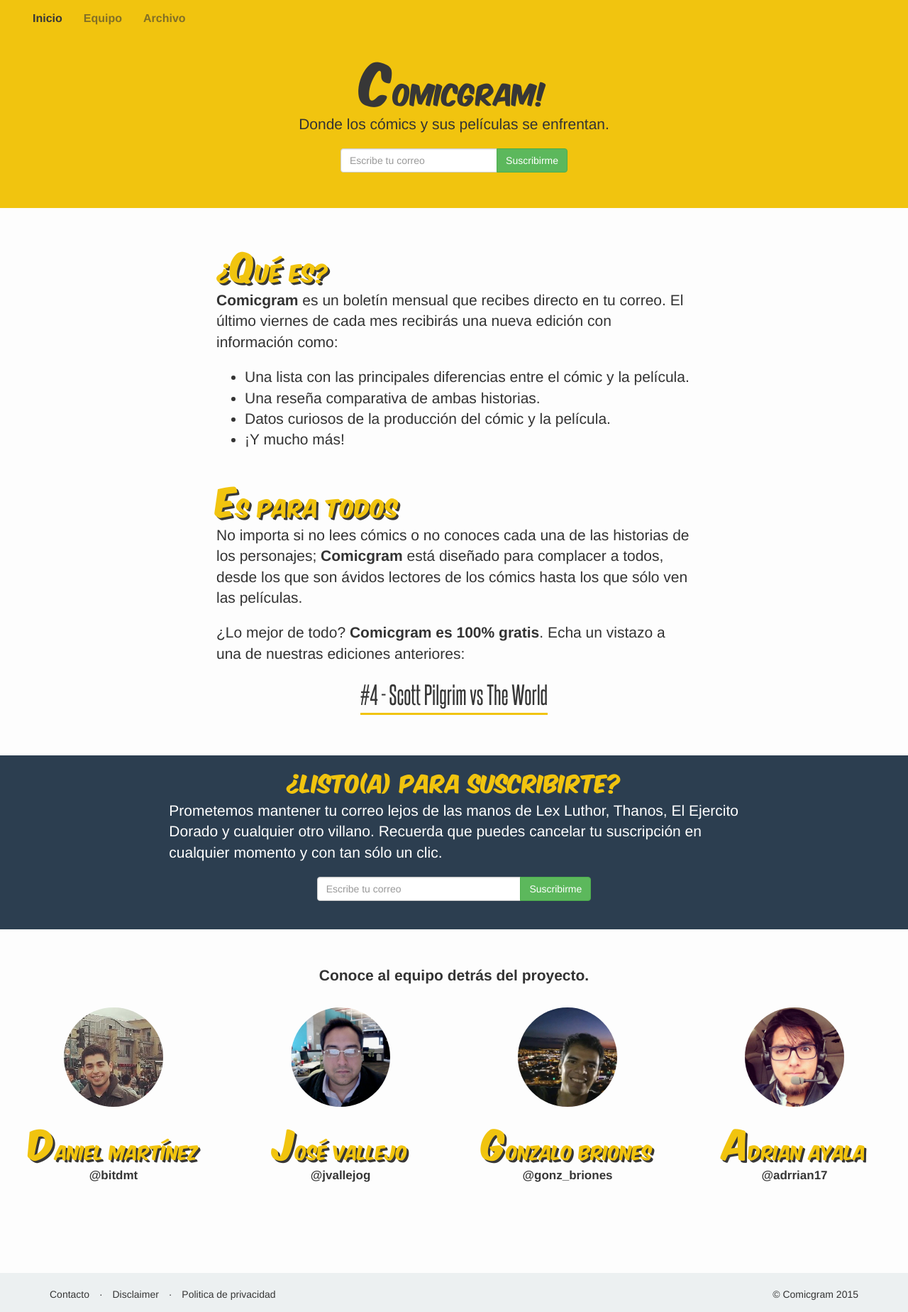
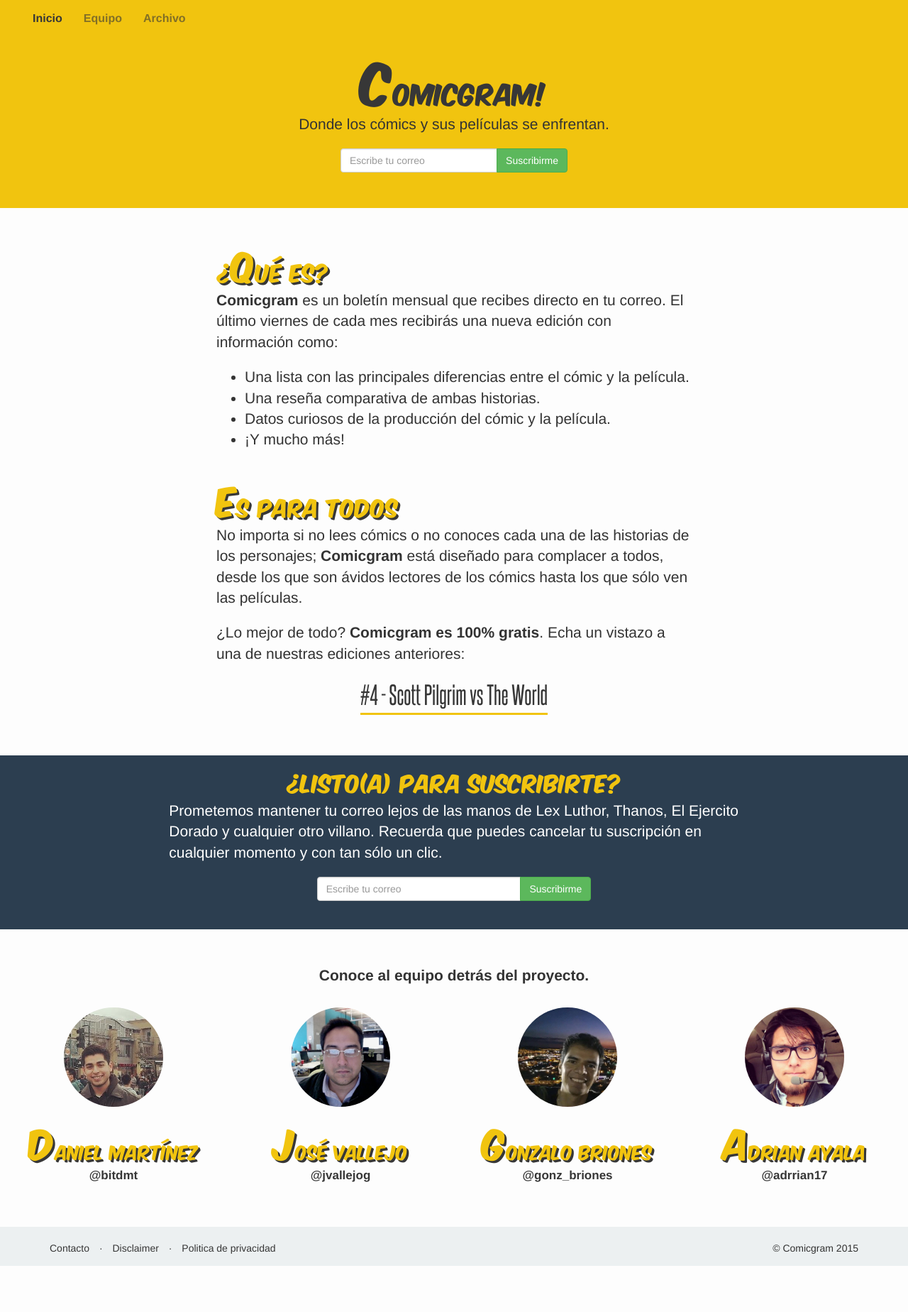
Before and after one commit to comicgram/newsletter-landing, a Jekyll site: the page built from index.html, in a window 1280 px wide. Shown: the whole page at 71% size. Built offline with Jekyll 4.4.1, drawn with Linux system fonts in a browser that asks for light colours; nearby versions of some CDN libraries; some web fonts are replaced; after the commit the page ends 1783 px from its top, so only the background shows below that.

Commit message:
Remove sticky footer styles

```diff
--- a/_sass/_archive.scss
+++ b/_sass/_archive.scss
@@ -1,4 +1,6 @@
 #archive {
+  margin-bottom: 20px;
+
   h2 {
     font-family: 'Komika Title';
     color: rgba(241, 196, 15,1.0);
--- a/_sass/_base.scss
+++ b/_sass/_base.scss
@@ -1,9 +1,3 @@
-html {
-  position: relative;
-  min-height: 100%;
-}
-
 body {
-  margin-bottom: 120px;
   background-color: rgba(236, 240, 241,.1);
 }
--- a/_sass/footer.scss
+++ b/_sass/footer.scss
@@ -1,7 +1,4 @@
 .footer {
-  position: absolute;
-  bottom: 0;
-  width: 100%;
   padding: 20px 0 5px 0;
   background-color: rgba(236, 240, 241,1.0);
 
```
